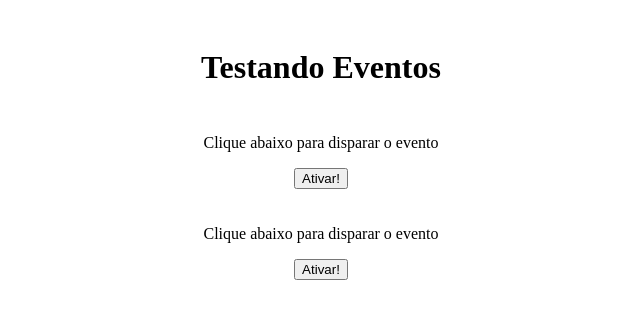
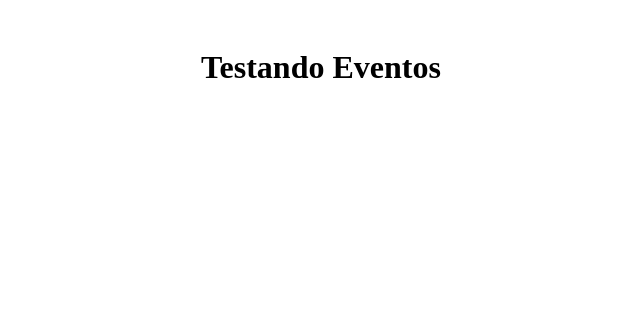
Before and after one commit to RusthenRonald/Projeto-React, a React (Create React App) app in the folder meu-projeto/: page / in a window 1280 px wide. Shown: the top 318 px of the page, without its empty margins (319-959 px from the left). Built offline with nearby package versions, Linux system fonts and the light colour scheme.

Commit message:
deletei componente

```diff
--- a/meu-projeto/src/App.js
+++ b/meu-projeto/src/App.js
@@ -3,13 +3,10 @@ import './App.css';
 import Frase from './components/frase';
 import Evento from './components/Evento';
 import Form from './components/Form';
-import Evento2 from './components/Evento2';
 function App() {
   return (
     <div className="App">
         <h1>Testando Eventos</h1>
-        <Evento2 numero={1}/>
-        <Evento2 numero={2}/>
     </div>
   );
 }
--- a/meu-projeto/src/components/Evento2.js
+++ /dev/null
@@ -1,11 +0,0 @@
-function Evento2(props){
-    function meuEvento2(){
-        console.log(`Olá, Rusthen! ${props.numero}`)
-    }
-    return(
-        <div>
-            <p>Clique abaixo para disparar o evento</p>
-            <button onClick={meuEvento2}>Ativar!</button>
-        </div>
-    )
-}export default Evento2
```
